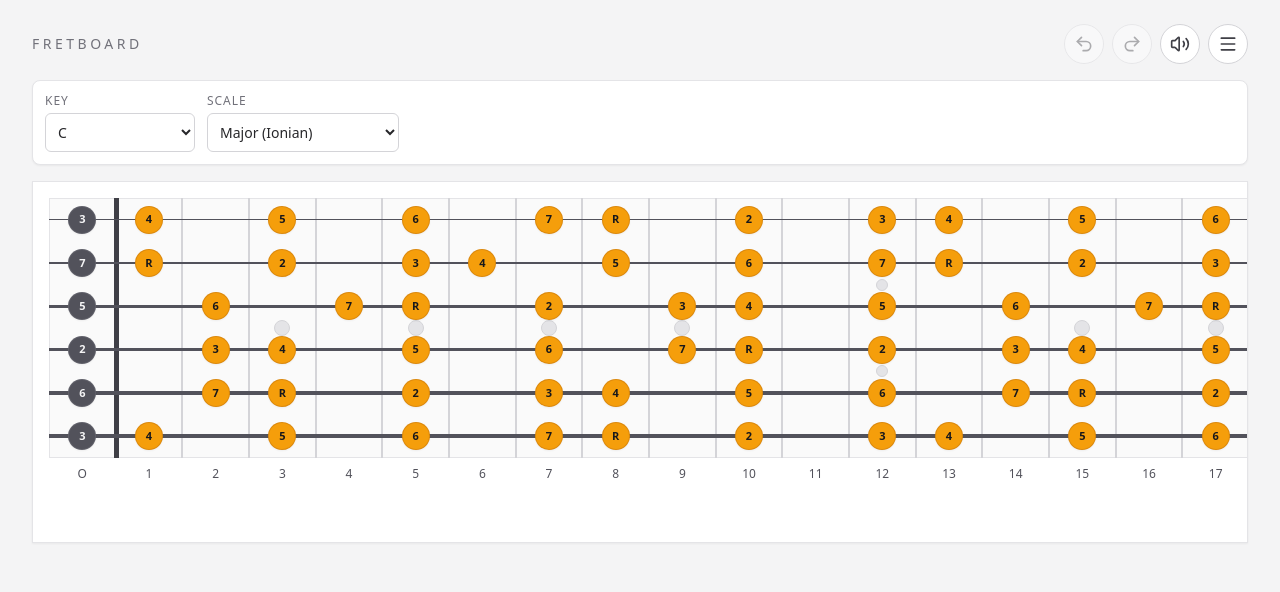
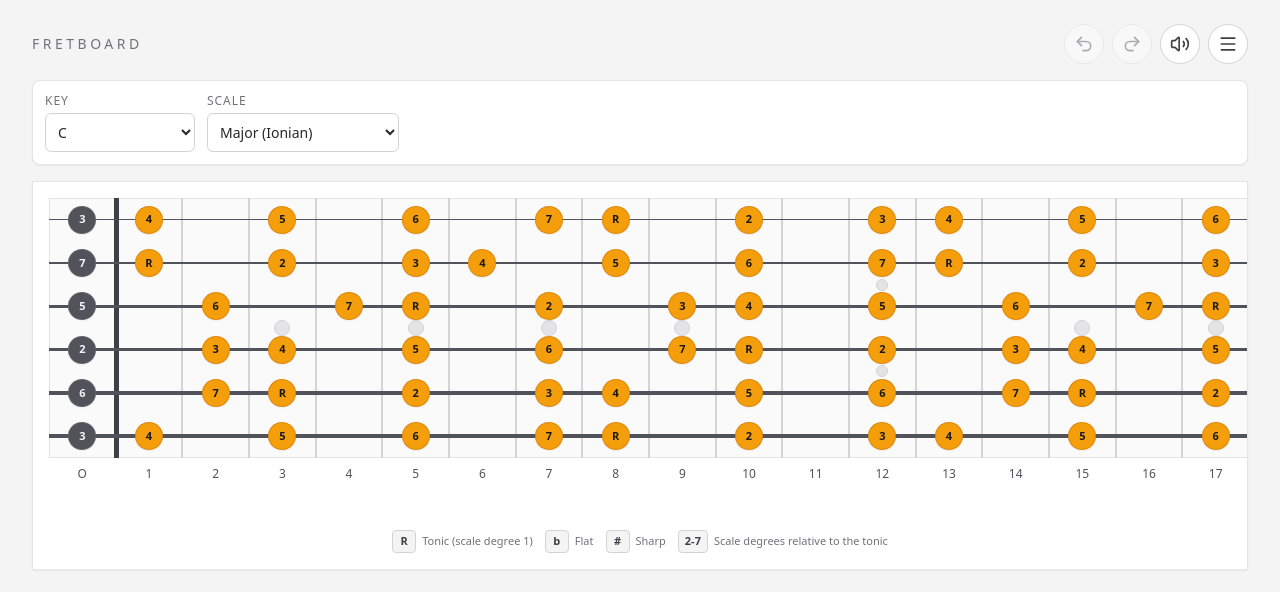
Before and after one commit to atesgoral/fretboard, a React (Vite) app: page / in a window 1280 px wide. Shown: the top 592 px of the page. Built offline with nearby package versions, Linux system fonts and the light colour scheme.

Commit message:
Add a subtle fretboard legend and tighten theory-accuracy guidance.
This explains scale-degree notation directly in the UI and codifies stricter music-theory and icon usage standards for future changes.

Co-authored-by: Cursor <cursoragent@cursor.com>

```diff
--- a/src/components/Fretboard.tsx
+++ b/src/components/Fretboard.tsx
@@ -1,5 +1,6 @@
 import { useCallback, useEffect, useMemo, useRef, useState } from 'react'
 import { Reverb, Soundfont } from 'smplr'
+import FretboardLegend from './FretboardLegend'
 
 const STRINGS = 6
 const DEFAULT_FRETS = 18
@@ -699,6 +700,7 @@ export default function Fretboard({
       </div>
       <FretLabels fretPositions={fretPositions} frets={frets} />
       <NoteReadout activeNotes={activeNotes} />
+      <FretboardLegend />
     </section>
   )
 }
--- /dev/null
+++ b/src/components/FretboardLegend.tsx
@@ -0,0 +1,21 @@
+const LEGEND_ITEMS = [
+  { symbol: 'R', label: 'Tonic (scale degree 1)' },
+  { symbol: 'b', label: 'Flat' },
+  { symbol: '#', label: 'Sharp' },
+  { symbol: '2-7', label: 'Scale degrees relative to the tonic' },
+] as const
+
+export default function FretboardLegend() {
+  return (
+    <div className="mt-1 flex flex-wrap items-center justify-center gap-x-3 gap-y-1 text-[11px] text-zinc-500 dark:text-zinc-400">
+      {LEGEND_ITEMS.map((item) => (
+        <span key={item.symbol} className="inline-flex items-center gap-1.5">
+          <span className="inline-flex min-w-6 items-center justify-center rounded border border-zinc-300 bg-zinc-100 px-1.5 py-0.5 font-semibold text-zinc-700 dark:border-zinc-700 dark:bg-zinc-800 dark:text-zinc-200">
+            {item.symbol}
+          </span>
+          <span>{item.label}</span>
+        </span>
+      ))}
+    </div>
+  )
+}
```
Also changed, not shown: 1 other file (tests, documents, lock files or other folders).
